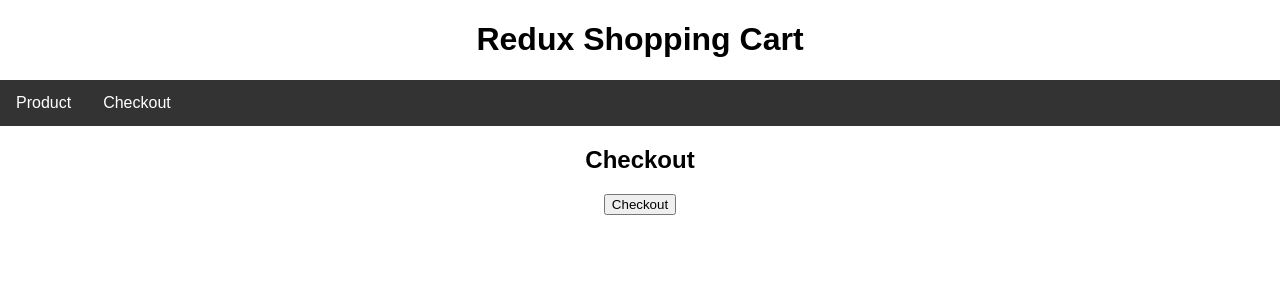
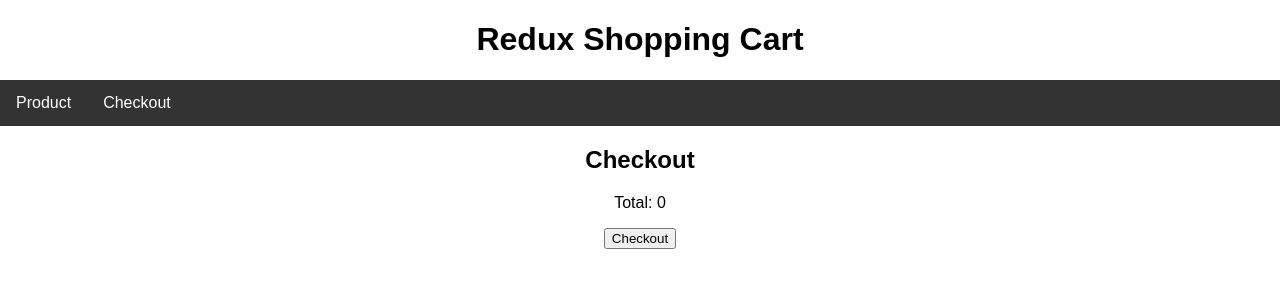
Before and after one commit to edieemm/redux-shopping-cart, a React (Create React App) app: page /#/checkout in a window 1280 px wide. Shown: the top 300 px of the page. Built offline with nearby package versions, Linux system fonts and the light colour scheme.

Commit message:
shows total on checkout page

```diff
--- a/src/components/Checkout/Checkout.js
+++ b/src/components/Checkout/Checkout.js
@@ -8,7 +8,6 @@ class Checkout extends Component {
     handleCheckout = () => {
         // TODO: Clear the cart and navigate to the product page
         this.props.dispatch({ type: 'CLEAR_CART' })
-
     }
 
     render() {
@@ -16,10 +15,11 @@ class Checkout extends Component {
             <div>
                 <h2>Checkout</h2>
                 <ul>
-                    {this.props.reduxState.checkoutReducer.map((product) => {
+                    {this.props.reduxState.checkoutReducer.products.map((product) => {
                         return <li key={product.name}>{product.name}: {product.price}</li>
                     })}
                 </ul>
+                <p>Total: {this.props.reduxState.checkoutReducer.total}</p>
                 <Link to="/">
                     <button onClick={this.handleCheckout}>Checkout</button>
                 </Link>
--- a/src/index.js
+++ b/src/index.js
@@ -13,6 +13,10 @@ const products = [
     { name: `Golden Honney O's`, price: 6.48 },
     { name: `Frosted Flakes`, price: 3.98 },
 ];
+const checkout = {
+    total: 0,
+    products: []
+}
 
 // Array of products, this reducer is complete
 const productReducer = (state = products, action) => {
@@ -23,12 +27,18 @@ const productReducer = (state = products, action) => {
 };
 
 // Items in the cart, this reducer is incomplete
-const checkoutReducer = (state = [], action) => {
+const checkoutReducer = (state = checkout, action) => {
     // TODO: Products added to the cart
     if (action.type === 'ADD_PRODUCT_TO_CART'){
-        return [...state, action.payload]
+        return {
+            total: state.total + action.payload.price,
+            products: [...state.products, action.payload]
+        }
     } else if (action.type === 'CLEAR_CART'){
-        return []
+        return {
+            ...state,
+            products: []
+        }
     }
     return state;
 };
```
